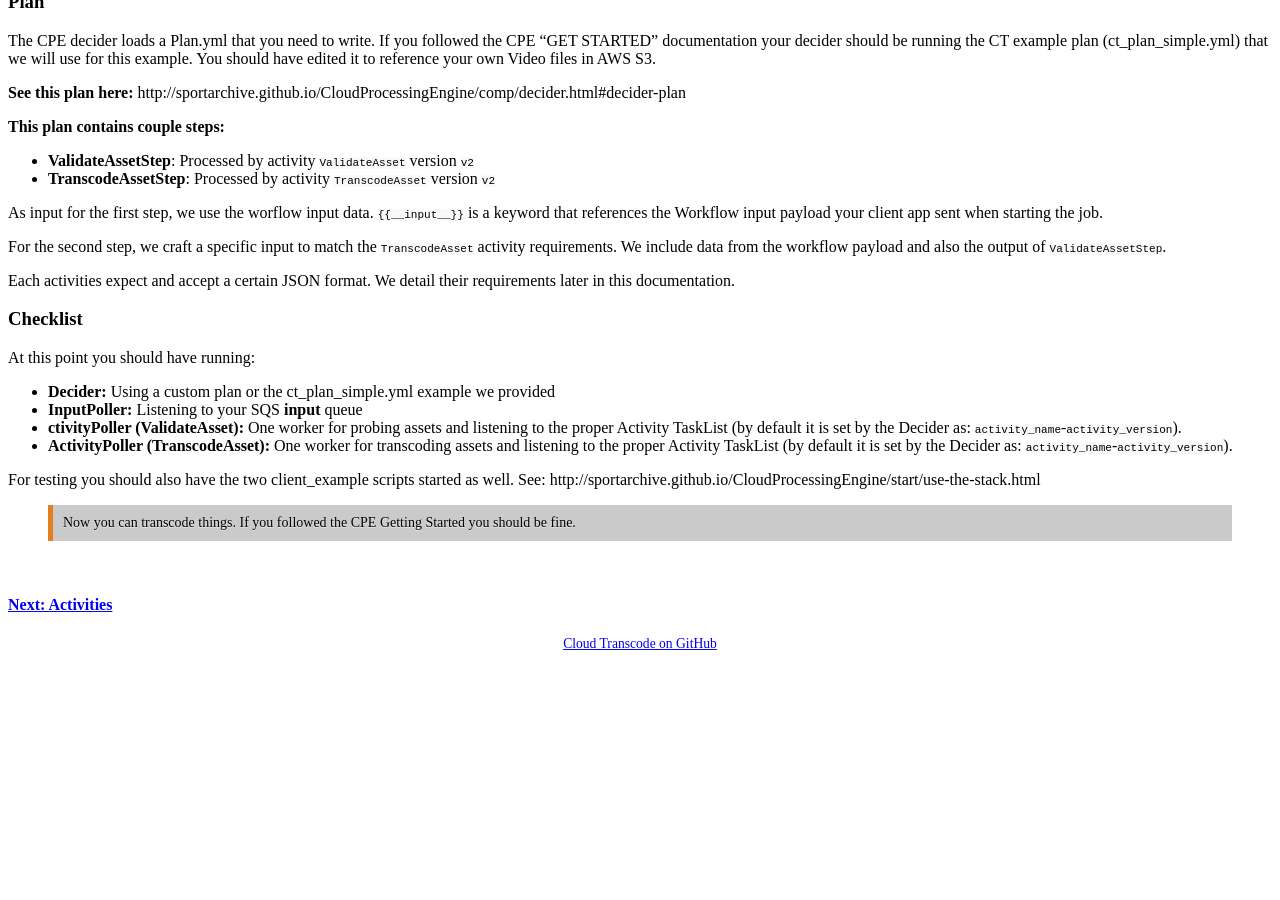
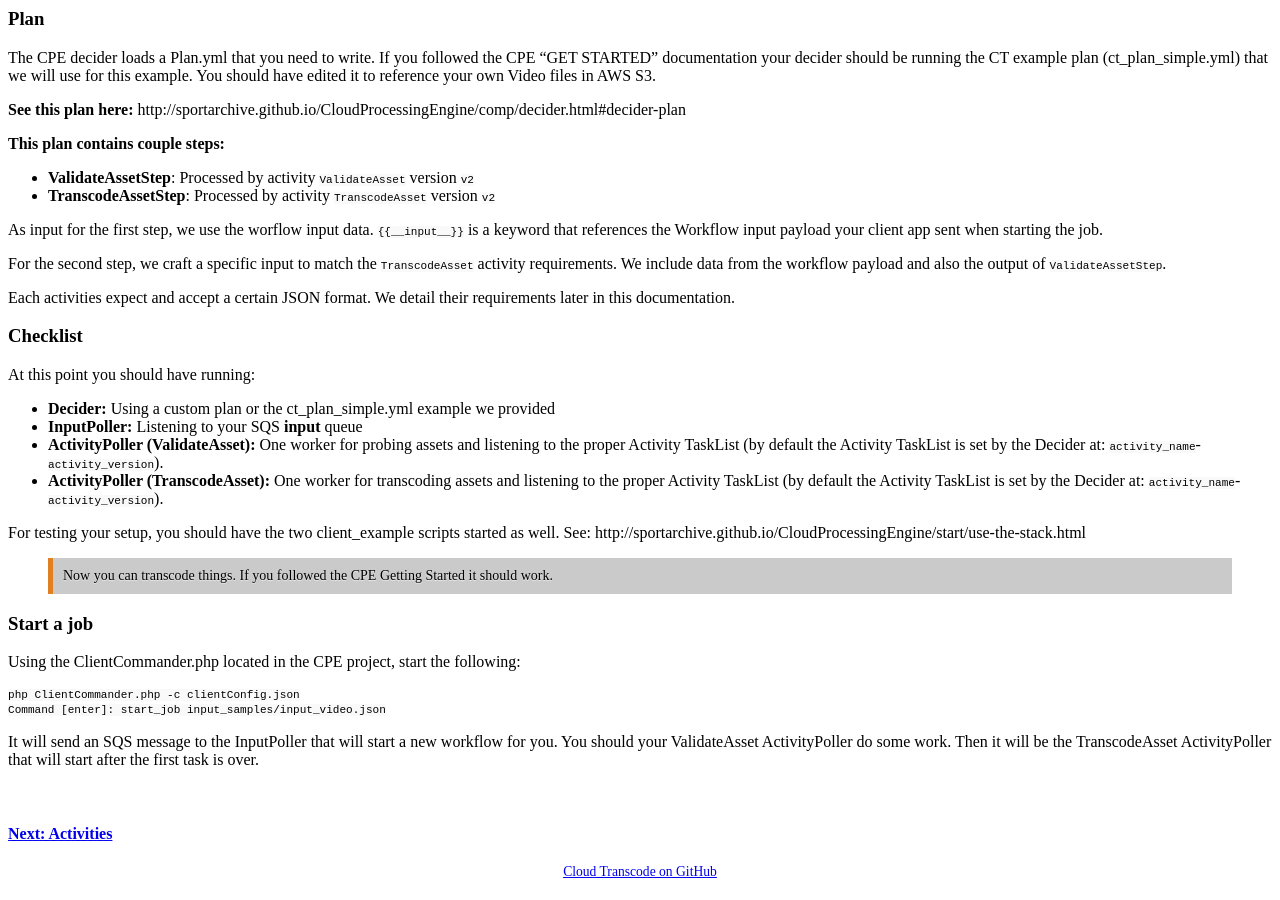
Before and after one commit to bfansports/CloudTranscode, a Jekyll site: the page built from _posts/2015-07-09-basic.md, in a window 1280 px wide and 900 px high, scrolled down 643 px. Built offline with Jekyll 4.4.1, drawn with Linux system fonts in a browser that asks for light colours; Markdown is read by kramdown in place of the engine named in the settings; a style sheet for code colours, icons or effects is not loaded; before the commit the page ends 1315 px from its top, so only the background shows below that.

Commit message:
Improved basics Created whereto

````diff
--- a/_posts/2015-07-09-basic.md
+++ b/_posts/2015-07-09-basic.md
@@ -42,14 +42,26 @@ At this point you should have running:
 
    - **Decider:** Using a custom plan or the ct_plan_simple.yml example we provided
    - **InputPoller:** Listening to your SQS **input** queue
-   - **ctivityPoller (ValidateAsset):** One worker for probing assets and listening to the proper Activity TaskList (by default it is set by the Decider as: `activity_name`-`activity_version`).
-   - **ActivityPoller (TranscodeAsset):** One worker for transcoding assets and listening to the proper Activity TaskList (by default it is set by the Decider as: `activity_name`-`activity_version`).
+   - **ActivityPoller (ValidateAsset):** One worker for probing assets and listening to the proper Activity TaskList (by default the Activity TaskList is set by the Decider at: `activity_name`-`activity_version`).
+   - **ActivityPoller (TranscodeAsset):** One worker for transcoding assets and listening to the proper Activity TaskList (by default the Activity TaskList is set by the Decider at: `activity_name`-`activity_version`).
 
-For testing you should also have the two client_example scripts started as well. See: http://sportarchive.github.io/CloudProcessingEngine/start/use-the-stack.html
+For testing your setup, you should have the two client_example scripts started as well. See: http://sportarchive.github.io/CloudProcessingEngine/start/use-the-stack.html
 
-> Now you can transcode things. If you followed the CPE Getting Started you should be fine.
+> Now you can transcode things. If you followed the CPE Getting Started it should work.
 
 {% endraw %}
+
+### Start a job
+
+Using the ClientCommander.php located in the CPE project, start the following:
+
+```
+php ClientCommander.php -c clientConfig.json
+Command [enter]: start_job input_samples/input_video.json
+```
+
+It will send an SQS message to the InputPoller that will start a new workflow for you. You should your ValidateAsset ActivityPoller do some work. Then it will be the TranscodeAsset ActivityPoller that will start after the first task is over.
+
 
 <br>
 
````
Also changed, not shown: _pages/whereto.md (added, +1 -0 lines), _posts/2015-07-20-whereto.md (added, +7 -0 lines).
